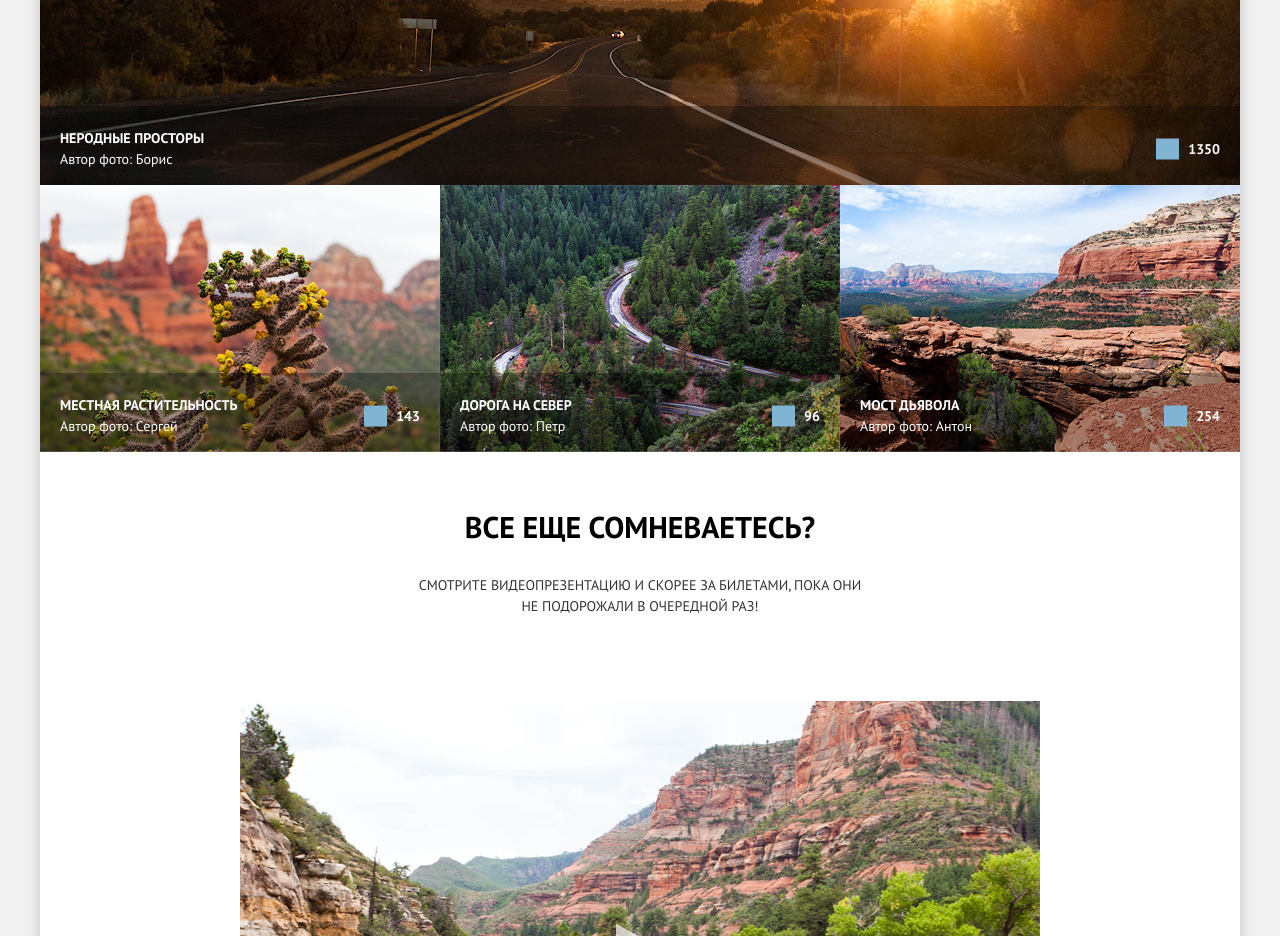
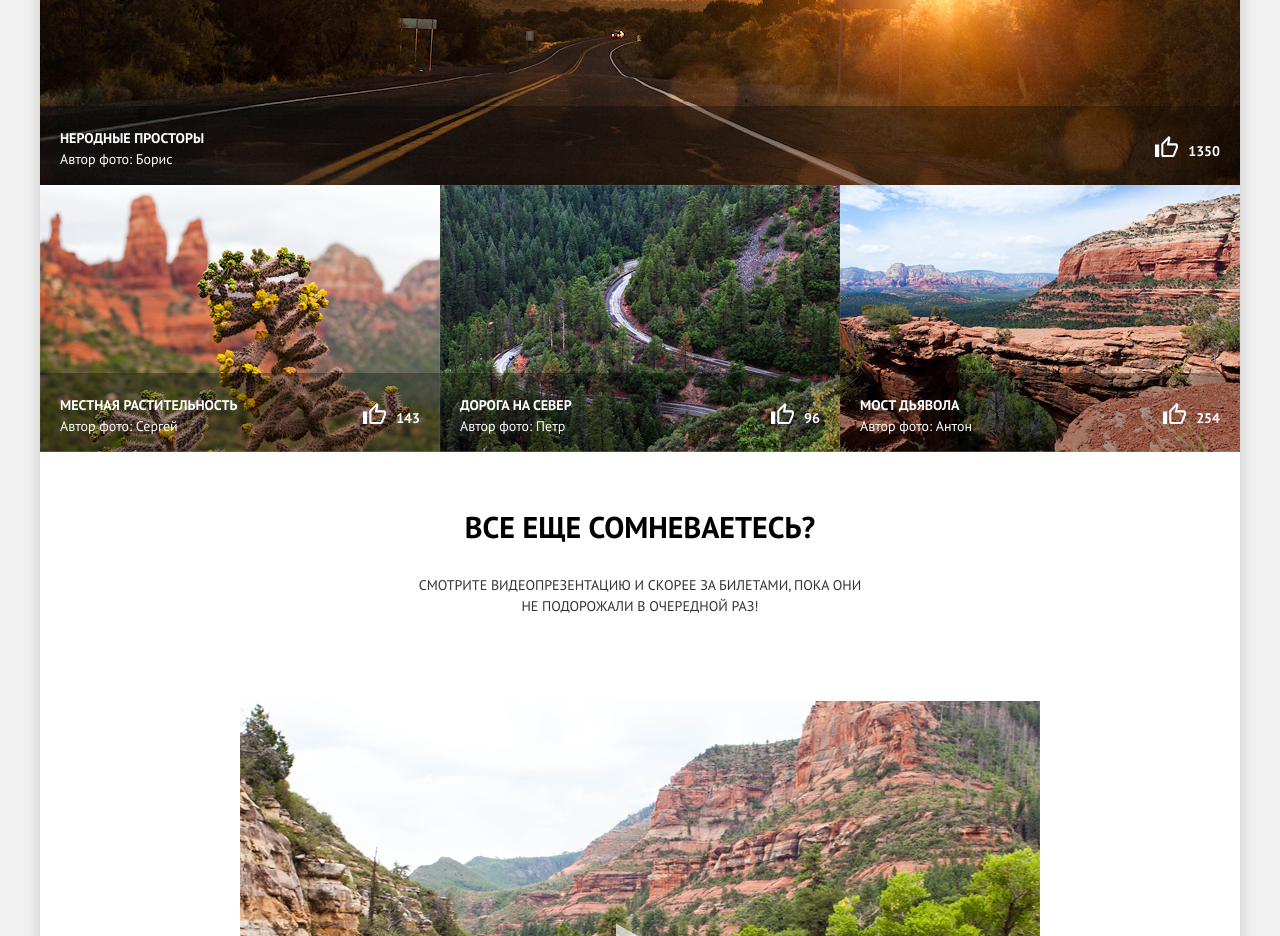
Before and after one commit to tatianabio/1892769-sedona-26, a website: page source/catalog.html in a window 1280 px wide. Shown: the part 860-1796 px from the top of the page. Drawn offline with nearby package versions, Linux system fonts and the light colour scheme; files that its build step writes are made by us from their sources.

Commit message:
Добавляет спрайт и иконку лайка в галерею

```diff
--- a/source/catalog.html
+++ b/source/catalog.html
@@ -97,7 +97,16 @@
                   </dl>
                 </div>
                 <div class="card__likes-counter likes-counter">
-                  <span class="visually-hidden">Количество лайков под фото.</span>
+                  <svg
+                    class="likes-counter__like-icon"
+                    width="23"
+                    height="21"
+                    role="img"
+                    aria-label="Лайки под фото."
+                    focusable="false"
+                  >
+                    <use xlink:href="./img/icons/sprite.svg#like-icon"></use>
+                  </svg>
                   <span class="likes-counter__likes-number">1350</span>
                 </div>
               </div>
@@ -136,9 +145,17 @@
                   </dl>
                 </div>
                 <div class="card__likes-counter likes-counter">
-                  <span class="visually-hidden">Количество лайков под фото.</span>
+                  <svg
+                    class="likes-counter__like-icon"
+                    width="23"
+                    height="21"
+                    role="img"
+                    aria-label="Лайки под фото."
+                    focusable="false"
+                  >
+                    <use xlink:href="./img/icons/sprite.svg#like-icon"></use>
+                  </svg>
                   <span class="likes-counter__likes-number">143</span>
-                </div>
               </div>
             </li>
 
@@ -175,9 +192,17 @@
                   </dl>
                 </div>
                 <div class="card__likes-counter likes-counter">
-                  <span class="visually-hidden">Количество лайков под фото.</span>
+                  <svg
+                    class="likes-counter__like-icon"
+                    width="23"
+                    height="21"
+                    role="img"
+                    aria-label="Лайки под фото."
+                    focusable="false"
+                  >
+                    <use xlink:href="./img/icons/sprite.svg#like-icon"></use>
+                  </svg>
                   <span class="likes-counter__likes-number">96</span>
-                </div>
               </div>
             </li>
 
@@ -214,9 +239,17 @@
                   </dl>
                 </div>
                 <div class="card__likes-counter likes-counter">
-                  <span class="visually-hidden">Количество лайков под фото.</span>
+                  <svg
+                    class="likes-counter__like-icon"
+                    width="23"
+                    height="21"
+                    role="img"
+                    aria-label="Лайки под фото."
+                    focusable="false"
+                  >
+                    <use xlink:href="./img/icons/sprite.svg#like-icon"></use>
+                  </svg>
                   <span class="likes-counter__likes-number">254</span>
-                </div>
               </div>
             </li>
           </ul>
--- a/source/sass/blocks/card.scss
+++ b/source/sass/blocks/card.scss
@@ -76,10 +76,6 @@
   @include text-m-normal(var(--text-secondary), none);
   margin: 0;
 
-  @media (max-width: v.$mobile-width-only) {
-    margin-bottom: 11px;
-  }
-
   @media (min-width: v.$desktop-width) {
     color: var(--text-inverted);
   }
@@ -112,6 +108,10 @@
 }
 
 .card__wrapper {
+  @media (max-width: v.$mobile-width-only) {
+    margin-bottom: 11px;
+  }
+
   @media (min-width: v.$tablet-width) {
     margin-right: 20px;
   }
--- a/source/sass/blocks/likes-counter.scss
+++ b/source/sass/blocks/likes-counter.scss
@@ -3,29 +3,30 @@
 
 .likes-counter {
   @include text-m-bold;
-  position: relative;
-
-  @media (max-width: v.$mobile-width-only) {
-    padding-left: 37px;
-  }
-
-  @media (min-width: v.$tablet-width) {
-    padding-left: 32px;
-  }
 
   @media (min-width: v.$desktop-width) {
     color: var(--text-inverted);
   }
+}
 
-  &::after {
-    position: absolute;
-    content: "";
-    width: 23px;
-    height: 21px;
-    top: 50%;
-    left: 0;
-    transform: translateY(-50%);
-    //Убрать цвет фона, задать svg в домашке в разделе 6
-    background-color: var(--background-inverted);
+.likes-counter__like-icon {
+  color: var(--background-semi-transparent);
+  display: inline-block;
+
+  @media (min-width: v.$desktop-width) {
+    color: inherit;
   }
 }
+
+.likes-counter__likes-number {
+  display: inline-block;
+  vertical-align: 1px;
+
+  @media (max-width: v.$mobile-width-only) {
+    margin-left: 12px;
+  }
+
+  @media (min-width: v.$tablet-width) {
+    margin-left: 7px;
+  }
+}
```
Also changed, not shown: source/img/icons/like-icon.svg (added), source/img/icons/sprite.svg (added).
